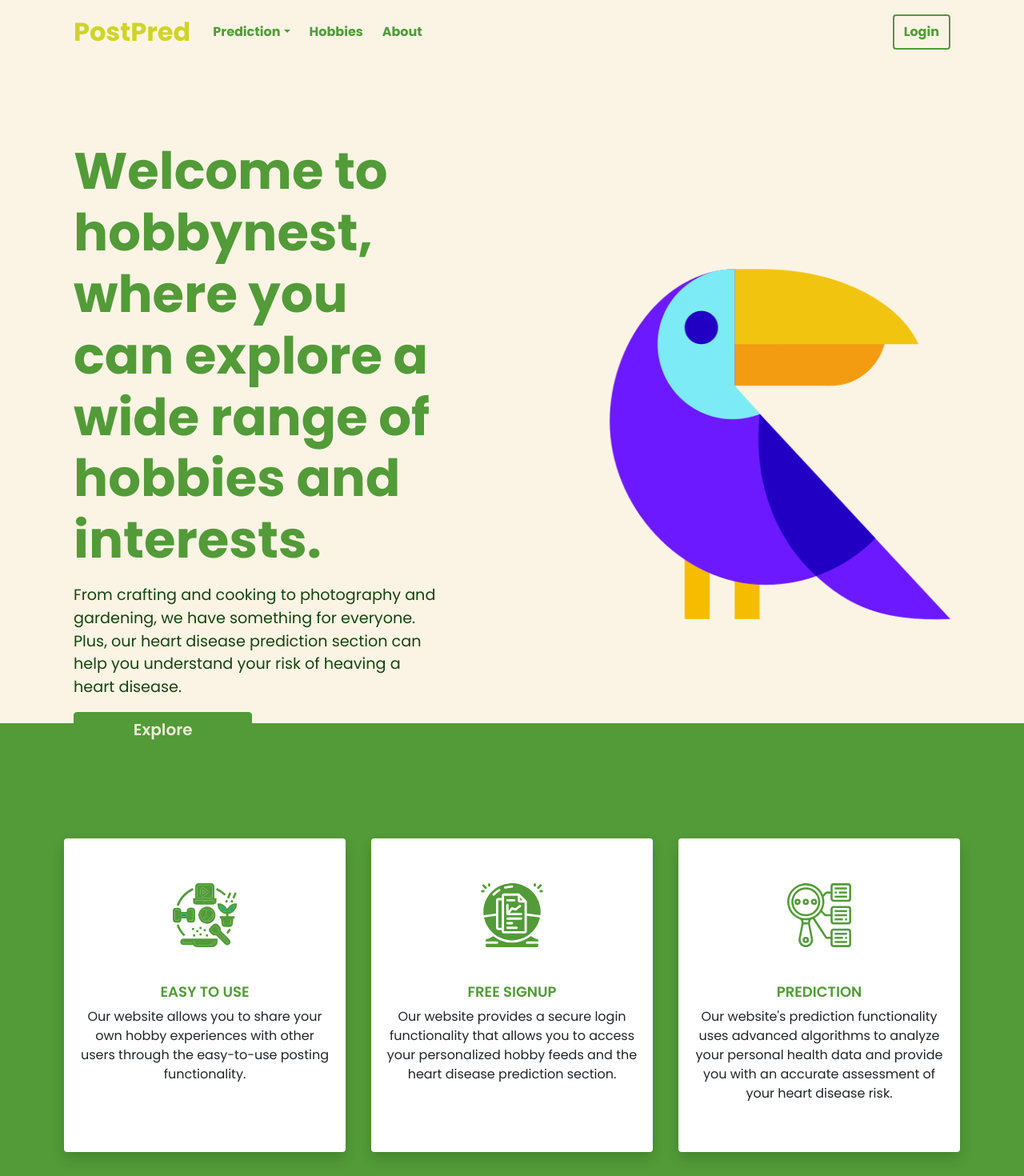
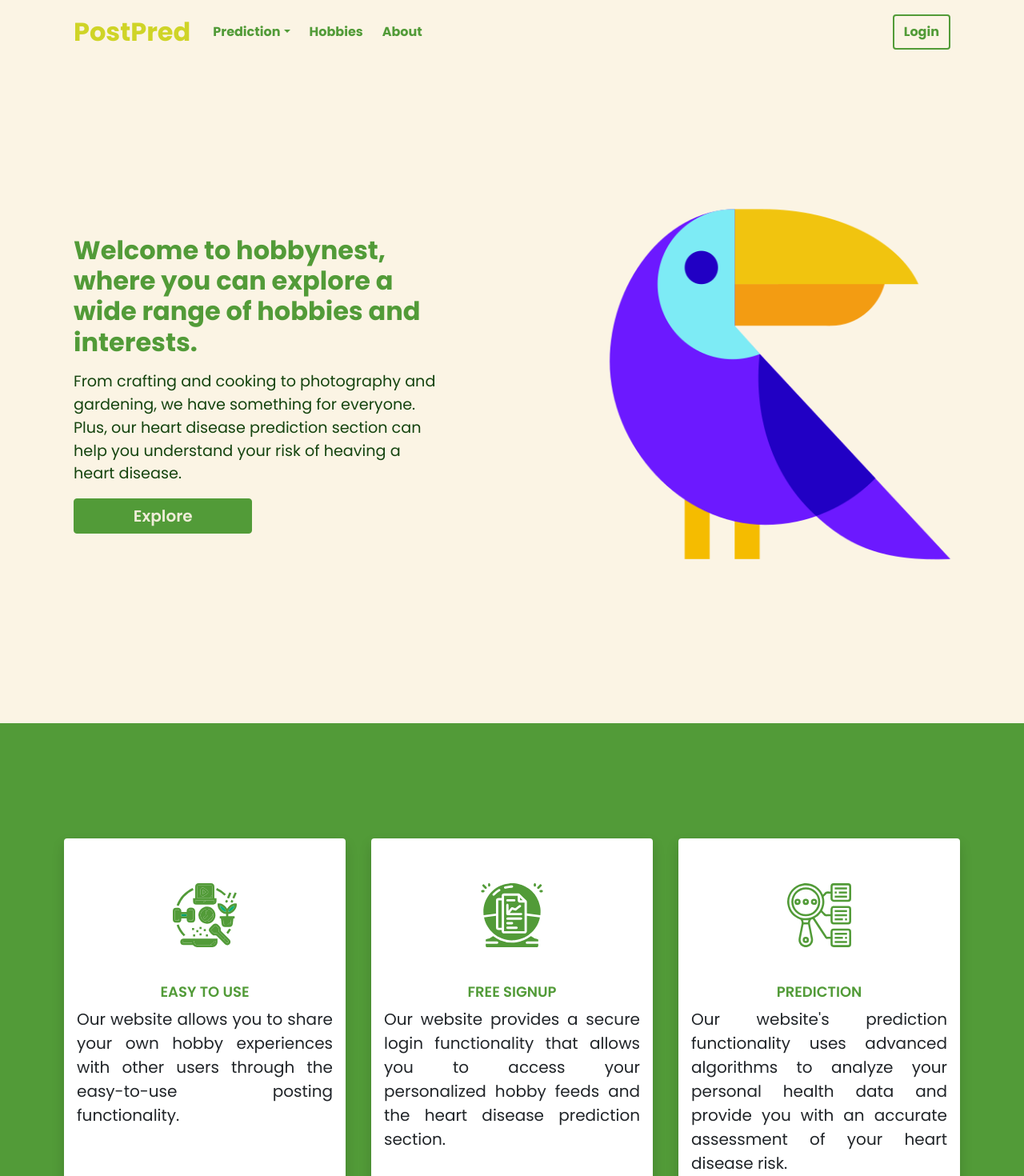
Before and after one commit to floydfdes/app-hobbynest, a React (Create React App) app: page / in a window 1280 px wide. Shown: the top 1470 px of the page at 80% size. Built offline with nearby package versions, Linux system fonts and the light colour scheme.

Commit message:
Language changes

```diff
--- a/src/App.scss
+++ b/src/App.scss
@@ -54,6 +54,10 @@ h5 {
   }
   &-sub-heading {
     color: var(--fourth-color);
+  }
+  &-card-para {
+    text-align: justify;
+    font-size: 1.25rem;
   }
   &-button {
     background-color: var(--secondary-color) !important;
@@ -113,6 +117,9 @@ h5 {
     &-mobile-center {
       text-align: center;
     }
+    &-card-para {
+      text-align: justify;
+    }
     &-card-div {
       background: var(--secondary-color);
       padding: 10px;
@@ -158,7 +165,7 @@ h5 {
       flex-basis: content;
     }
     &-heading {
-      font-size: 4rem;
+      font-size: 2rem;
     }
     &-sub-heading {
       font-size: 1.2rem;
--- a/src/components/Main/Main.jsx
+++ b/src/components/Main/Main.jsx
@@ -62,7 +62,7 @@ function Main() {
             alt="img1"
           />
           <h5>Easy to use</h5>
-          <p>
+          <p className="main-page-card-para">
             Our website allows you to share your own hobby experiences with
             other users through the easy-to-use posting functionality.
           </p>
@@ -80,7 +80,7 @@ function Main() {
             loading="lazy"
           />
           <h5>Free signup</h5>
-          <p>
+          <p className="main-page-card-para">
             Our website provides a secure login functionality that allows you to
             access your personalized hobby feeds and the heart disease
             prediction section.
@@ -99,7 +99,7 @@ function Main() {
             loading="lazy"
           />
           <h5>Prediction</h5>
-          <p>
+          <p className="main-page-card-para">
             Our website's prediction functionality uses advanced algorithms to
             analyze your personal health data and provide you with an accurate
             assessment of your heart disease risk.
```
